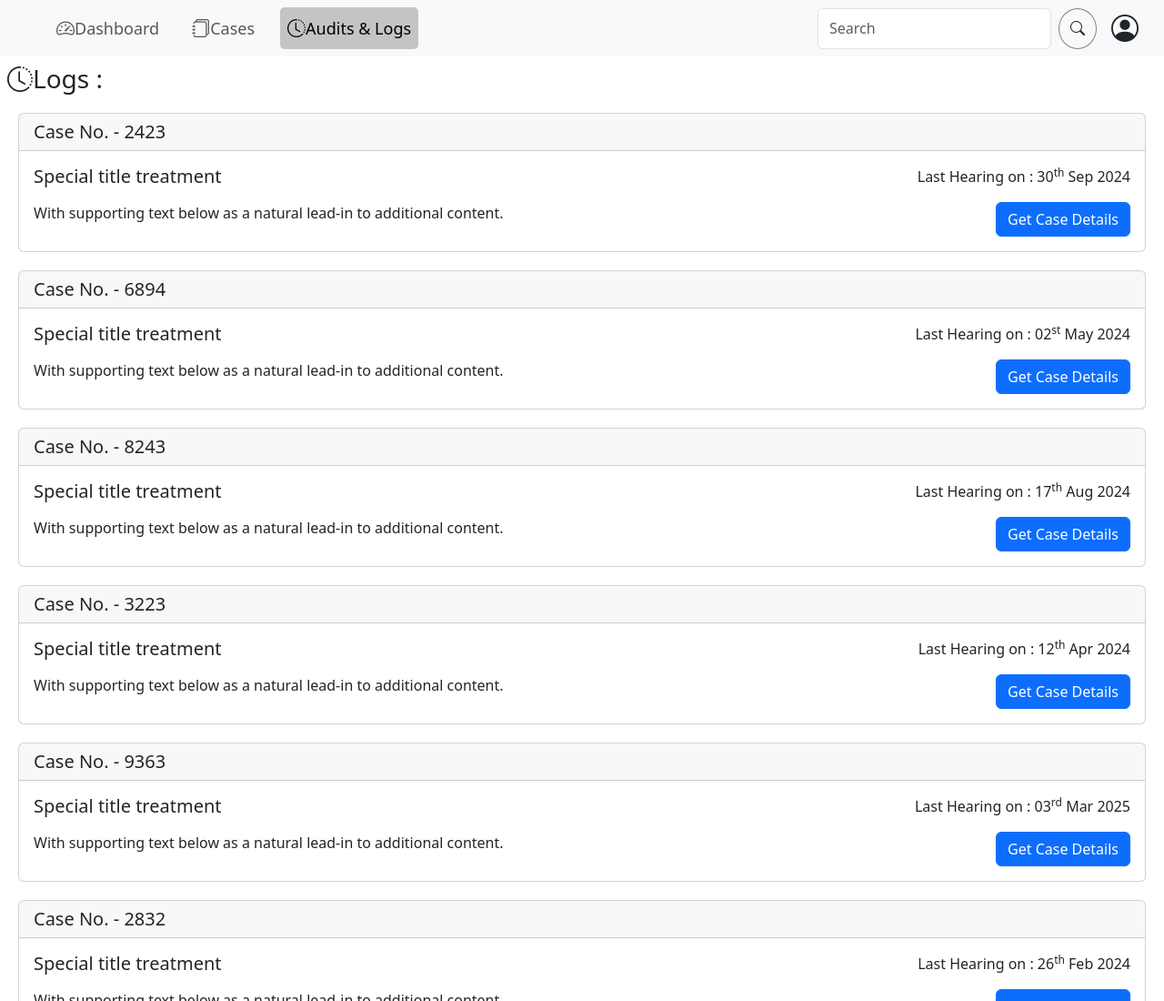
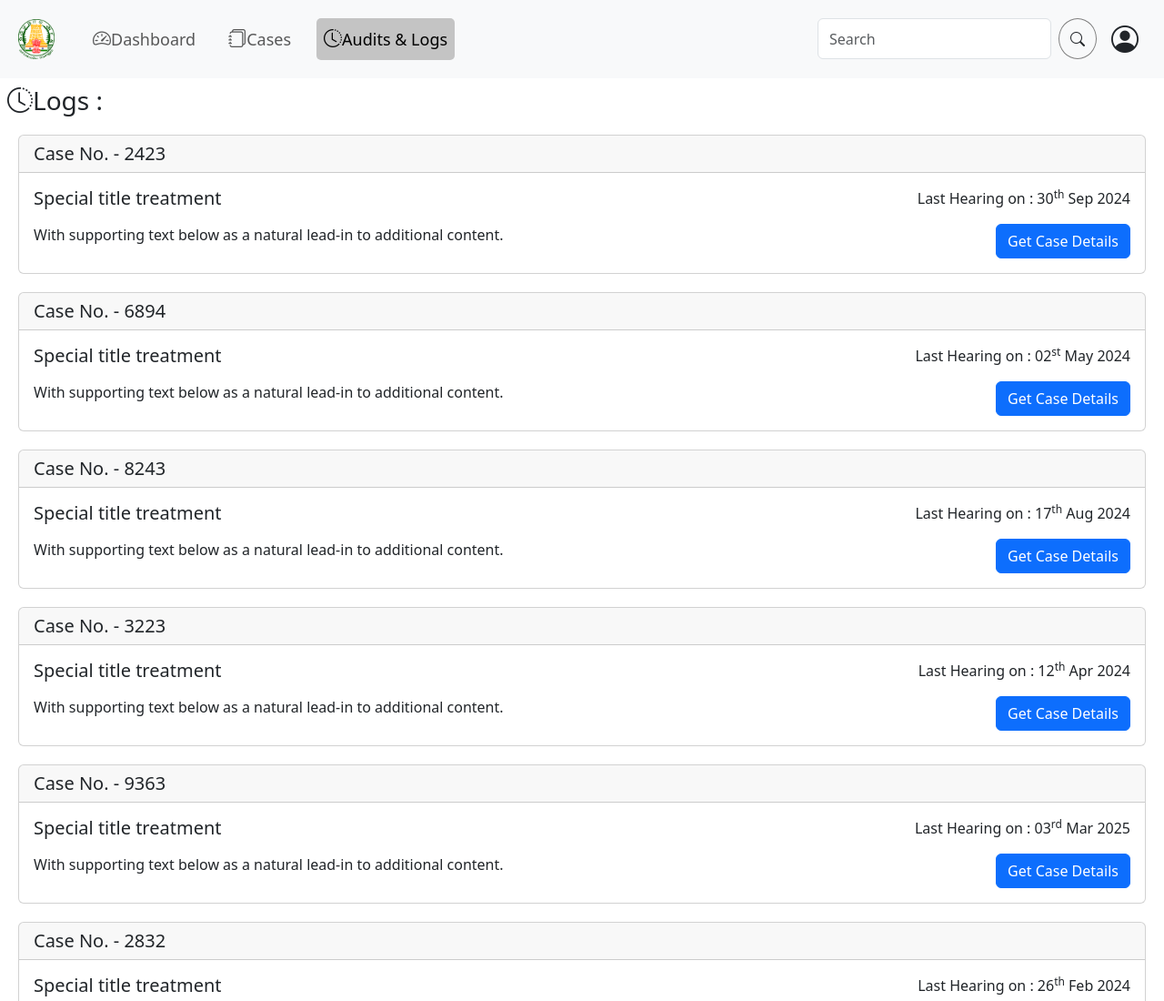
Before and after one commit to HariHaran212/Mini-Project-2, a plain HTML site: page Audits_and_Logs.html in a window 1280 px wide. Shown: the top 1100 px of the page at 91% size. Drawn offline with nearby package versions, Linux system fonts and the light colour scheme.

Commit message:
V.0.1 - Front-End Completion - 75%

```diff
--- a/Audits_and_Logs.html
+++ b/Audits_and_Logs.html
@@ -27,7 +27,7 @@
         <div class="container-fluid">
 
             <div class="navbar-brand">
-                <img src="./Government-Of-Tamil-Nadu-Logo.png" alt="" class="logo m-2">
+                <img src="images/Government-Of-Tamil-Nadu-Logo.png" alt="" class="logo m-2">
             </div>
 
             <button class="navbar-toggler" type="button" data-bs-toggle="collapse" data-bs-target="#navbarSupportedContent" aria-controls="navbarSupportedContent" aria-expanded="false" aria-label="Toggle navigation">
```
Also changed, not shown: Case_Details.html (+1 -1 lines), Cases.html (+1 -1 lines), Dashboard.html (+1 -1 lines), Visitors_Register.html (+1 -1 lines).
